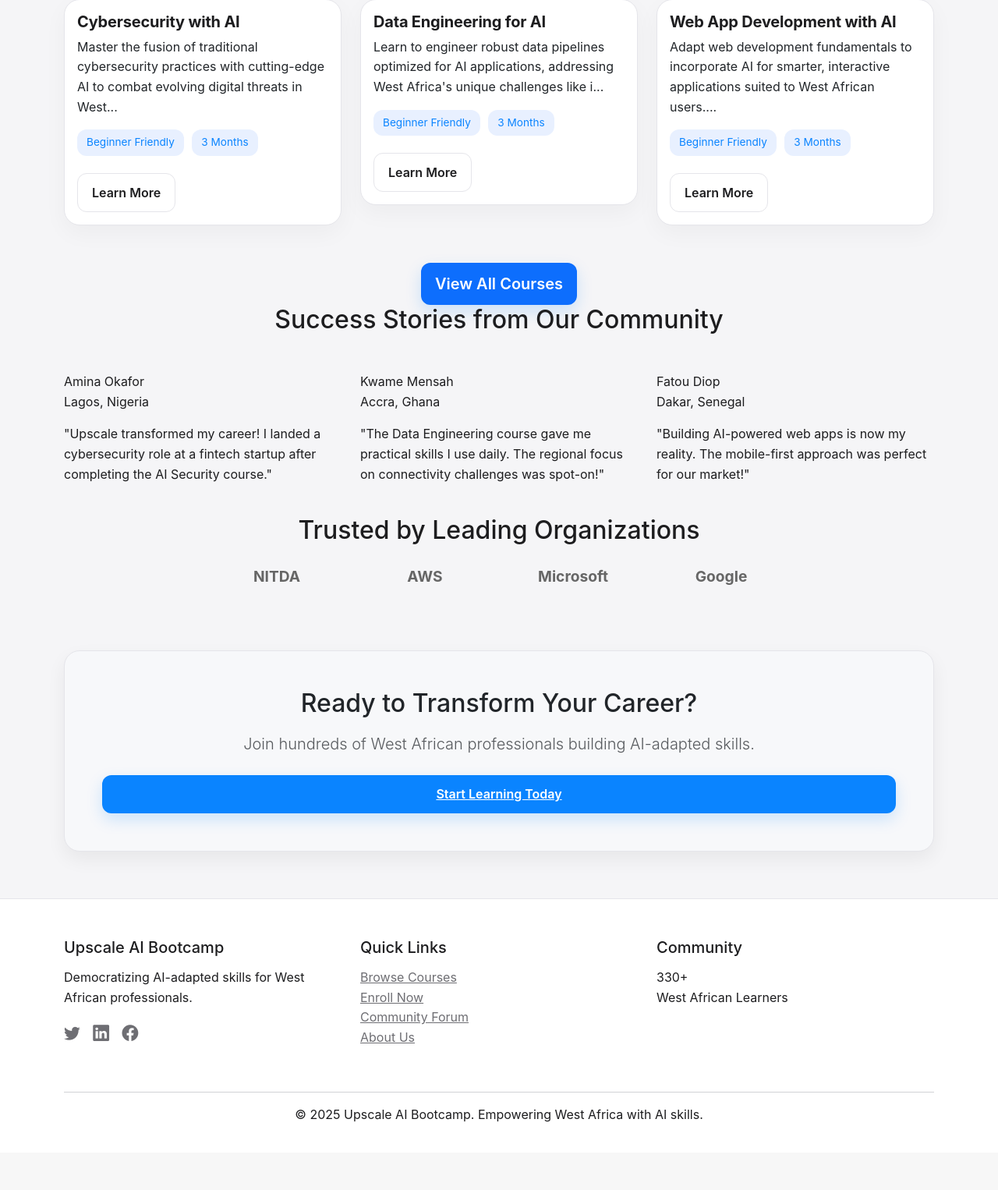
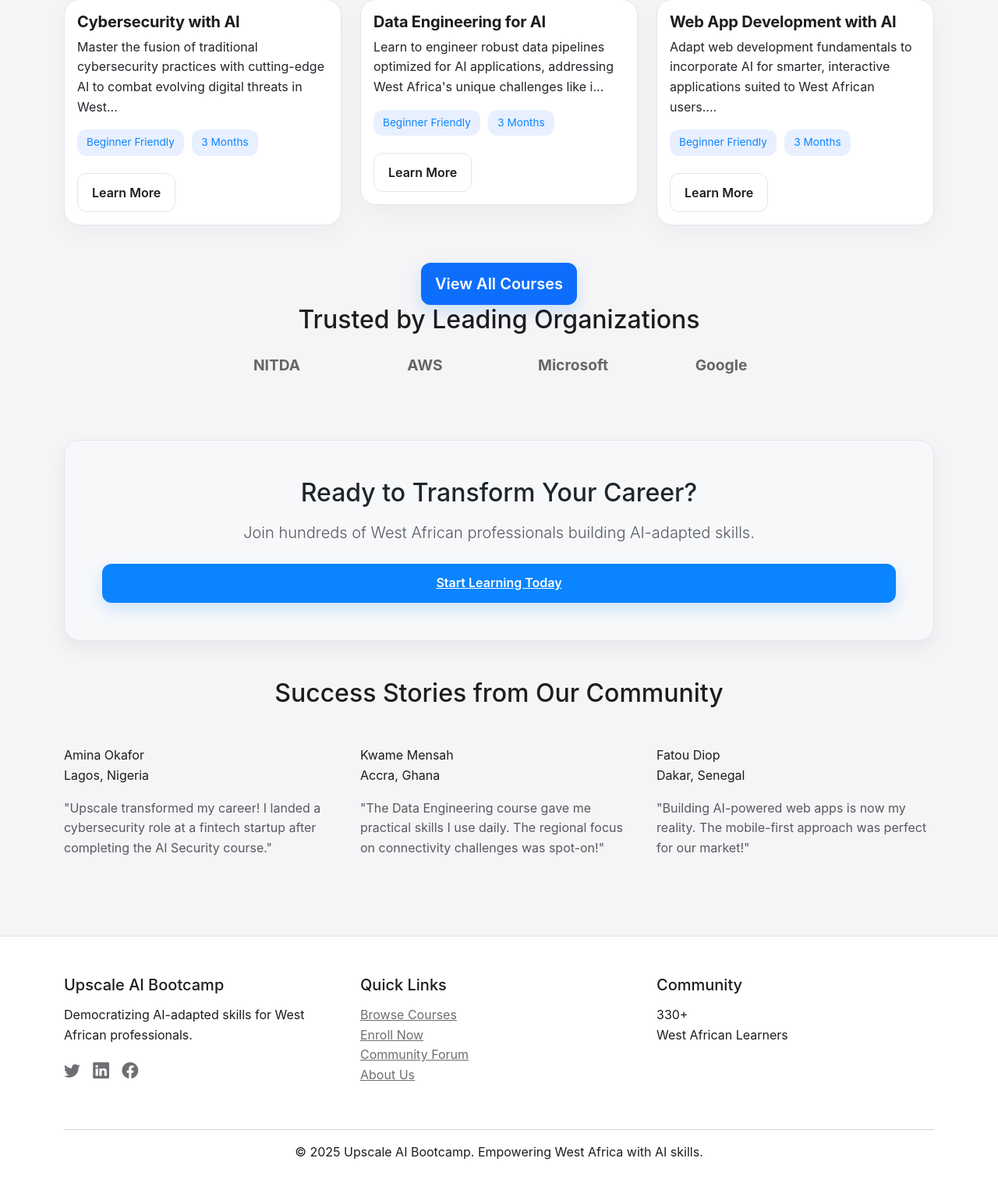
Before and after one commit to ndmx/upscale, a Flask app: page / in a window 1280 px wide. Shown: the part 1448-2974 px from the top of the page at 78% size. Before the commit the page ends 2887 px from the top, so only its background shows below. Run offline with Flask 3, Linux system fonts and the light colour scheme; data comes from the database, SQL or seed files in the repository.

Commit message:
Move and refresh testimonials below final CTA with softer tones

```diff
--- a/templates/index.html
+++ b/templates/index.html
@@ -121,51 +121,6 @@
         </div>
     </div>
 
-    <!-- Testimonials Section -->
-    <div class="testimonials-section">
-        <div class="container">
-            <h2 class="text-center mb-5">Success Stories from Our Community</h2>
-            <div class="row">
-                <div class="col-md-4 mb-4">
-                    <div class="testimonial">
-                        <div class="d-flex align-items-center mb-3">
-                            <div class="testimonial-img" style="background: linear-gradient(135deg, #667eea 0%, #764ba2 100%);"></div>
-                            <div>
-                                <div class="testimonial-author">Amina Okafor</div>
-                                <div class="testimonial-location">Lagos, Nigeria</div>
-                            </div>
-                        </div>
-                        <p class="testimonial-quote">"Upscale transformed my career! I landed a cybersecurity role at a fintech startup after completing the AI Security course."</p>
-                    </div>
-                </div>
-                <div class="col-md-4 mb-4">
-                    <div class="testimonial">
-                        <div class="d-flex align-items-center mb-3">
-                            <div class="testimonial-img" style="background: linear-gradient(135deg, #f093fb 0%, #f5576c 100%);"></div>
-                            <div>
-                                <div class="testimonial-author">Kwame Mensah</div>
-                                <div class="testimonial-location">Accra, Ghana</div>
-                            </div>
-                        </div>
-                        <p class="testimonial-quote">"The Data Engineering course gave me practical skills I use daily. The regional focus on connectivity challenges was spot-on!"</p>
-                    </div>
-                </div>
-                <div class="col-md-4 mb-4">
-                    <div class="testimonial">
-                        <div class="d-flex align-items-center mb-3">
-                            <div class="testimonial-img" style="background: linear-gradient(135deg, #4facfe 0%, #00f2fe 100%);"></div>
-                            <div>
-                                <div class="testimonial-author">Fatou Diop</div>
-                                <div class="testimonial-location">Dakar, Senegal</div>
-                            </div>
-                        </div>
-                        <p class="testimonial-quote">"Building AI-powered web apps is now my reality. The mobile-first approach was perfect for our market!"</p>
-                    </div>
-                </div>
-            </div>
-        </div>
-    </div>
-
     <!-- Partners Section -->
     <div class="partners-section">
         <div class="container">
@@ -195,4 +150,49 @@
             <a href="{{ url_for('register') }}" class="cta-btn apple-primary btn-lg">Start Learning Today</a>
         </div>
     </div>
+
+    <!-- Testimonials Section (moved below final CTA) -->
+    <div class="testimonials-section my-5">
+        <div class="container">
+            <h2 class="text-center mb-5">Success Stories from Our Community</h2>
+            <div class="row">
+                <div class="col-md-4 mb-4">
+                    <div class="testimonial">
+                        <div class="d-flex align-items-center mb-3">
+                            <div class="testimonial-img" style="background: linear-gradient(135deg, #5f7ad6 0%, #7fa9ff 100%);"></div>
+                            <div>
+                                <div class="testimonial-author">Amina Okafor</div>
+                                <div class="testimonial-location">Lagos, Nigeria</div>
+                            </div>
+                        </div>
+                        <p class="testimonial-quote text-muted">"Upscale transformed my career! I landed a cybersecurity role at a fintech startup after completing the AI Security course."</p>
+                    </div>
+                </div>
+                <div class="col-md-4 mb-4">
+                    <div class="testimonial">
+                        <div class="d-flex align-items-center mb-3">
+                            <div class="testimonial-img" style="background: linear-gradient(135deg, #6fb9c8 0%, #8cd8e8 100%);"></div>
+                            <div>
+                                <div class="testimonial-author">Kwame Mensah</div>
+                                <div class="testimonial-location">Accra, Ghana</div>
+                            </div>
+                        </div>
+                        <p class="testimonial-quote text-muted">"The Data Engineering course gave me practical skills I use daily. The regional focus on connectivity challenges was spot-on!"</p>
+                    </div>
+                </div>
+                <div class="col-md-4 mb-4">
+                    <div class="testimonial">
+                        <div class="d-flex align-items-center mb-3">
+                            <div class="testimonial-img" style="background: linear-gradient(135deg, #7ac6a2 0%, #9fe6bf 100%);"></div>
+                            <div>
+                                <div class="testimonial-author">Fatou Diop</div>
+                                <div class="testimonial-location">Dakar, Senegal</div>
+                            </div>
+                        </div>
+                        <p class="testimonial-quote text-muted">"Building AI-powered web apps is now my reality. The mobile-first approach was perfect for our market!"</p>
+                    </div>
+                </div>
+            </div>
+        </div>
+    </div>
 {% endblock %}
```
